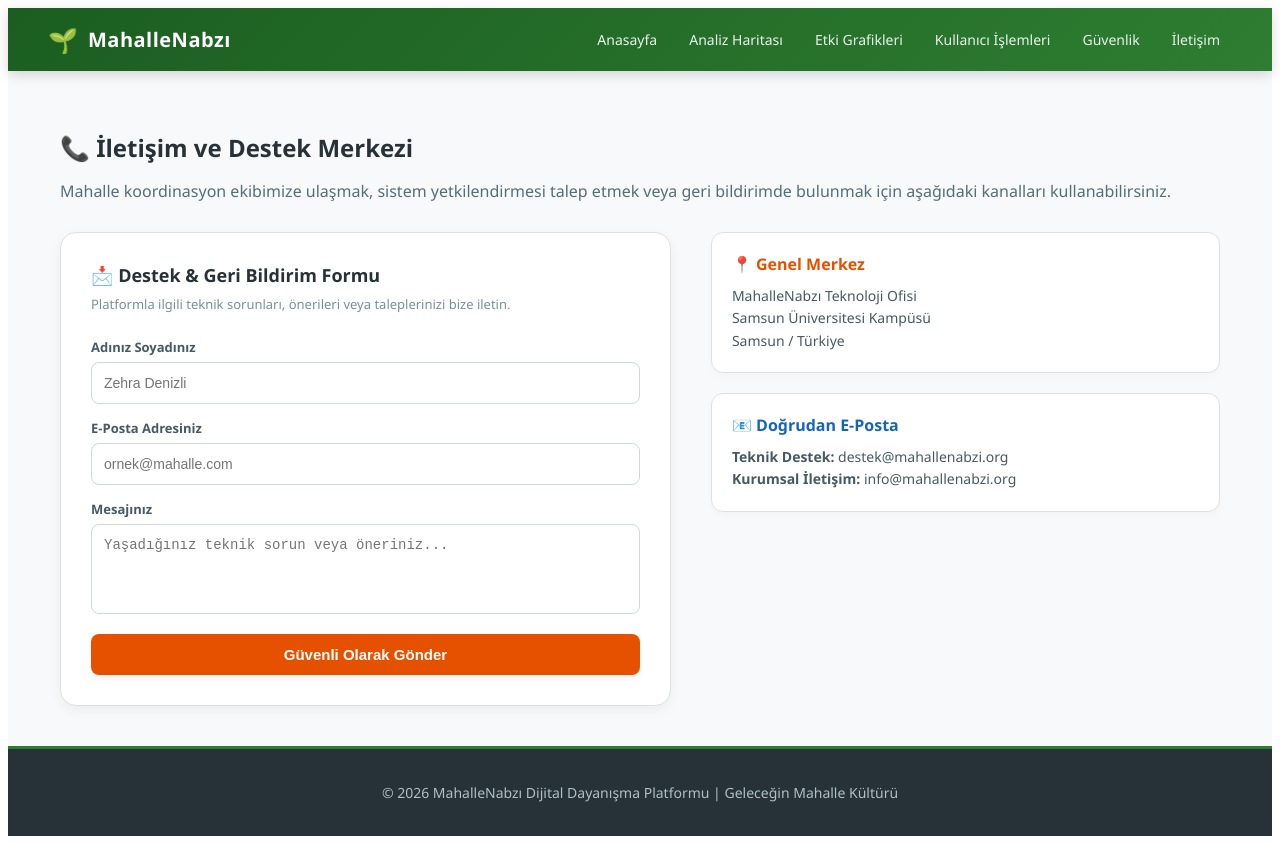
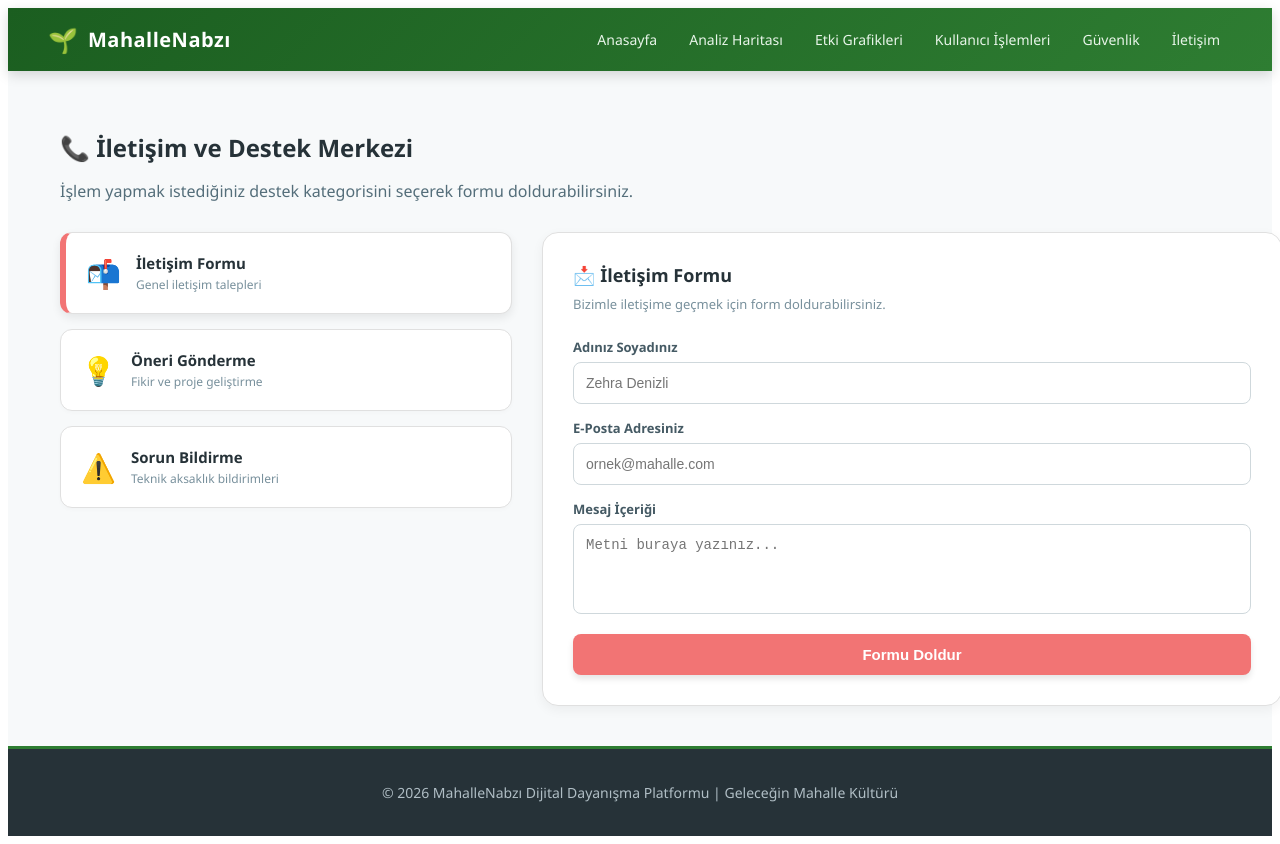
Before and after one commit to zehradenizli4/mahalle-nabzi-react, a React (Vite) app: page /iletisim in a window 1280 px wide. Built offline with nearby package versions, Linux system fonts and the light colour scheme.

Commit message:
Iletisim/Destek sayfasi site haritasindaki 3 lu yapiya (Iletisim, Oneri, Sorun) tam uyumlu hale getirildi

```diff
--- a/src/components/ContactForm.jsx
+++ b/src/components/ContactForm.jsx
@@ -1,12 +1,11 @@
 import React, { useState } from 'react'
 
-function ContactForm() {
+function ContactForm({ aktifKategori }) {
   const [gonderildi, setGonderildi] = useState(false)
 
   const handleSubmit = (e) => {
     e.preventDefault()
     setGonderildi(true)
-    // 3 saniye sonra başarı mesajını kapatma simülasyonu
     setTimeout(() => setGonderildi(false), 3000)
   }
 
@@ -20,14 +19,38 @@ function ContactForm() {
     fontSize: '14px'
   }
 
+  // Aktif kategoriye göre form içeriklerini dinamik eşleştiriyoruz
+  const formIcerikleri = {
+    iletisim: {
+      baslik: '📩 İletişim Formu',
+      tanim: 'Bizimle iletişime geçmek için form doldurabilirsiniz.',
+      butonText: 'Formu Doldur',
+      renk: '#f27474'
+    },
+    oneri: {
+      baslik: '💡 Öneri Gönderme',
+      tanim: 'Projemizi geliştirmek için önerilerinizi paylaşabilirsiniz.',
+      butonText: 'Öneri Gönder',
+      renk: '#f27474'
+    },
+    sorun: {
+      baslik: '⚠️ Sorun Bildirme',
+      tanim: 'Karşılaştığınız sorunları bildirerek daha iyi bir deneyim yaşamamıza yardımcı olun.',
+      butonText: 'Bildirim Yap',
+      renk: '#f27474'
+    }
+  }
+
+  const mevcutForm = formIcerikleri[aktifKategori]
+
   return (
-    <div style={{ backgroundColor: '#fff', padding: '30px', borderRadius: '16px', boxShadow: '0 4px 12px rgba(0,0,0,0.05)', border: '1px solid #e0e0e0', maxWidth: '550px' }}>
-      <h4 style={{ margin: '0 0 8px 0', color: '#263238', fontSize: '18px' }}>📩 Destek & Geri Bildirim Formu</h4>
-      <p style={{ margin: '0 0 25px 0', color: '#78909c', fontSize: '13px' }}>Platformla ilgili teknik sorunları, önerileri veya taleplerinizi bize iletin.</p>
+    <div style={{ backgroundColor: '#fff', padding: '30px', borderRadius: '16px', boxShadow: '0 4px 12px rgba(0,0,0,0.05)', border: '1px solid #e0e0e0', width: '100%' }}>
+      <h4 style={{ margin: '0 0 8px 0', color: '#263238', fontSize: '18px' }}>{mevcutForm.baslik}</h4>
+      <p style={{ margin: '0 0 25px 0', color: '#78909c', fontSize: '13px' }}>{mevcutForm.tanim}</p>
 
       {gonderildi ? (
-        <div style={{ padding: '15px', backgroundColor: '#e8f5e9', color: '#2e7d32', borderRadius: '8px', fontWeight: '600', fontSize: '14px', textAlign: 'center', animation: 'fadeIn 0.3s' }}>
-          🎉 Mesajınız başarıyla iletildi! En kısa sürede döneceğiz.
+        <div style={{ padding: '15px', backgroundColor: '#e8f5e9', color: '#2e7d32', borderRadius: '8px', fontWeight: '600', fontSize: '14px', textAlign: 'center' }}>
+          🎉 Bildiriminiz başarıyla iletildi!
         </div>
       ) : (
         <form onSubmit={handleSubmit}>
@@ -37,11 +60,11 @@ function ContactForm() {
           <label style={{ fontSize: '13px', fontWeight: '600', color: '#455a64', display: 'block', marginBottom: '6px' }}>E-Posta Adresiniz</label>
           <input type="email" required placeholder="ornek@mahalle.com" style={inputStyle} />
 
-          <label style={{ fontSize: '13px', fontWeight: '600', color: '#455a64', display: 'block', marginBottom: '6px' }}>Mesajınız</label>
-          <textarea required placeholder="Yaşadığınız teknik sorun veya öneriniz..." rows="4" style={{ ...inputStyle, resize: 'none' }}></textarea>
+          <label style={{ fontSize: '13px', fontWeight: '600', color: '#455a64', display: 'block', marginBottom: '6px' }}>Mesaj İçeriği</label>
+          <textarea required placeholder="Metni buraya yazınız..." rows="4" style={{ ...inputStyle, resize: 'none' }}></textarea>
 
-          <button type="submit" style={{ width: '100%', backgroundColor: '#e65100', color: 'white', border: 'none', padding: '12px', borderRadius: '8px', fontWeight: '600', cursor: 'pointer', fontSize: '15px', boxShadow: '0 4px 6px rgba(0,0,0,0.05)', transition: 'background 0.2s' }}>
-            Güvenli Olarak Gönder
+          <button type="submit" style={{ width: '100%', backgroundColor: mevcutForm.renk, color: 'white', border: 'none', padding: '12px', borderRadius: '8px', fontWeight: '600', cursor: 'pointer', fontSize: '15px', boxShadow: '0 4px 6px rgba(0,0,0,0.1)', transition: 'background 0.2s' }}>
+            {mevcutForm.butonText}
           </button>
         </form>
       )}
--- a/src/pages/ContactSupport.jsx
+++ b/src/pages/ContactSupport.jsx
@@ -1,41 +1,69 @@
-import React from 'react'
+import React, { useState } from 'react'
 import ContactForm from '../components/ContactForm'
 
 function ContactSupport() {
+  // Site haritasına göre seçili kategoriyi tutan state
+  const [aktifKategori, setAktifKategori] = useState('iletisim')
+
+  const solKutuStyle = (kategoriAdi) => ({
+    display: 'flex',
+    alignItems: 'center',
+    gap: '15px',
+    padding: '20px',
+    backgroundColor: '#fff',
+    borderRadius: '12px',
+    border: '1px solid #e0e0e0',
+    borderLeft: aktifKategori === kategoriAdi ? '6px solid #f27474' : '1px solid #e0e0e0',
+    cursor: 'pointer',
+    transition: 'all 0.2s',
+    boxShadow: aktifKategori === kategoriAdi ? '0 4px 10px rgba(0,0,0,0.08)' : '0 2px 4px rgba(0,0,0,0.02)'
+  })
+
   return (
     <div style={{ animation: 'fadeIn 0.4s ease-in' }}>
       <h2 style={{ color: '#263238', marginBottom: '10px' }}>📞 İletişim ve Destek Merkezi</h2>
       <p style={{ color: '#546e7a', marginBottom: '30px' }}>
-        Mahalle koordinasyon ekibimize ulaşmak, sistem yetkilendirmesi talep etmek veya geri bildirimde bulunmak için aşağıdaki kanalları kullanabilirsiniz.
+        İşlem yapmak istediğiniz destek kategorisini seçerek formu doldurabilirsiniz.
       </p>
 
-      <div style={{ display: 'flex', gap: '40px', flexWrap: 'wrap' }}>
+      {/* İki Bölümlü Düzen: Sol Taraf Haritadaki Seçenekler, Sağ Taraf Dinamik Form */}
+      <div style={{ display: 'flex', gap: '30px', flexWrap: 'wrap' }}>
 
-        {/* Sol Taraf: İnteraktif İletişim Formu */}
-        <div style={{ flex: '1.2', minWidth: '300px' }}>
-          <ContactForm />
+        {/* SOL PANEL: SİTE HARİTASINDAKİ 3 ANA KUTU */}
+        <div style={{ flex: '1', minWidth: '280px', display: 'flex', flexDirection: 'column', gap: '15px' }}>
+
+          {/* 1. Kutuyu Seç: İletişim Formu */}
+          <div onClick={() => setAktifKategori('iletisim')} style={solKutuStyle('iletisim')}>
+            <span style={{ fontSize: '28px' }}>📬</span>
+            <div>
+              <h4 style={{ margin: '0', color: '#263238', fontSize: '15px' }}>İletişim Formu</h4>
+              <p style={{ margin: '3px 0 0 0', color: '#78909c', fontSize: '12px' }}>Genel iletişim talepleri</p>
+            </div>
+          </div>
+
+          {/* 2. Kutuyu Seç: Öneri Gönderme */}
+          <div onClick={() => setAktifKategori('oneri')} style={solKutuStyle('oneri')}>
+            <span style={{ fontSize: '28px' }}>💡</span>
+            <div>
+              <h4 style={{ margin: '0', color: '#263238', fontSize: '15px' }}>Öneri Gönderme</h4>
+              <p style={{ margin: '3px 0 0 0', color: '#78909c', fontSize: '12px' }}>Fikir ve proje geliştirme</p>
+            </div>
+          </div>
+
+          {/* 3. Kutuyu Seç: Sorun Bildirme */}
+          <div onClick={() => setAktifKategori('sorun')} style={solKutuStyle('sorun')}>
+            <span style={{ fontSize: '28px' }}>⚠️</span>
+            <div>
+              <h4 style={{ margin: '0', color: '#263238', fontSize: '15px' }}>Sorun Bildirme</h4>
+              <p style={{ margin: '3px 0 0 0', color: '#78909c', fontSize: '12px' }}>Teknik aksaklık bildirimleri</p>
+            </div>
+          </div>
+
         </div>
 
-        {/* Sağ Taraf: Kurumsal İletişim Bilgileri */}
-        <div style={{ flex: '1', minWidth: '280px', display: 'flex', flexDirection: 'column', gap: '20px' }}>
-
-          <div style={{ backgroundColor: '#fff', padding: '20px', borderRadius: '12px', boxShadow: '0 4px 6px rgba(0,0,0,0.02)', border: '1px solid #e0e0e0' }}>
-            <h4 style={{ margin: '0 0 10px 0', color: '#e65100' }}>📍 Genel Merkez</h4>
-            <p style={{ margin: '0', fontSize: '14px', color: '#455a64', lineHeight: '1.6' }}>
-              MahalleNabzı Teknoloji Ofisi<br />
-              Samsun Üniversitesi Kampüsü<br />
-              Samsun / Türkiye
-            </p>
-          </div>
-
-          <div style={{ backgroundColor: '#fff', padding: '20px', borderRadius: '12px', boxShadow: '0 4px 6px rgba(0,0,0,0.02)', border: '1px solid #e0e0e0' }}>
-            <h4 style={{ margin: '0 0 10px 0', color: '#1565c0' }}>📧 Doğrudan E-Posta</h4>
-            <p style={{ margin: '0', fontSize: '14px', color: '#455a64', lineHeight: '1.6' }}>
-              <strong>Teknik Destek:</strong> destek@mahallenabzi.org<br />
-              <strong>Kurumsal İletişim:</strong> info@mahallenabzi.org
-            </p>
-          </div>
-
+        {/* SAĞ PANEL: SEÇİLEN KATEGORİYE GÖRE DEĞİŞEN DİNAMİK FORM */}
+        <div style={{ flex: '1.5', minWidth: '320px' }}>
+          <ContactForm aktifKategori={aktifKategori} />
         </div>
 
       </div>
--- a/src/pages/UserActions.jsx
+++ b/src/pages/UserActions.jsx
@@ -1,8 +1,11 @@
 import React, { useState } from 'react'
 
 function UserActions() {
-  const [aktifForm, setAktifForm] = useState('register') // Varsayılan olarak haritadaki ilk kutu (Gönüllü Ol) açık gelsin
+  const [aktifForm, setAktifForm] = useState('register')
   const [secilenRol, setSecilenRol] = useState('')
+
+  // 🌟 Profil panelindeki aktif alt sekmeyi takip eden state
+  const [acikProfilSekme, setAcikProfilSekme] = useState(null)
 
   const inputStyle = {
     width: '100%',
@@ -28,21 +31,43 @@ function UserActions() {
     boxShadow: '0 4px 6px rgba(0,0,0,0.05)'
   })
 
-  // Yan Menü Link Stili
-  const menuLinkStyle = {
+  // Profil Başlık Tıklama Fonksiyonu
+  const toggleProfilSekme = (sekmeAdi) => {
+    if (acikProfilSekme === sekmeAdi) {
+      setAcikProfilSekme(null)
+    } else {
+      setAcikProfilSekme(sekmeAdi)
+    }
+  }
+
+  // Ortak Menü Başlık Stili
+  const menuHeaderStyle = (isOpen) => ({
     display: 'flex',
     alignItems: 'center',
-    gap: '12px',
+    justifyContent: 'space-between',
     padding: '12px 15px',
     color: '#455a64',
     fontSize: '14px',
-    fontWeight: '500',
-    textDecoration: 'none',
+    fontWeight: '600',
     borderRadius: '8px',
-    backgroundColor: '#f8f9fa',
+    backgroundColor: isOpen ? '#eceff1' : '#f8f9fa',
     border: '1px solid #cfd8dc',
     cursor: 'pointer',
     transition: 'all 0.2s'
+  })
+
+  // Alt Sekme İçerik Kutusu Stili
+  const subContentStyle = {
+    padding: '12px',
+    marginTop: '5px',
+    marginBottom: '10px',
+    borderRadius: '8px',
+    backgroundColor: '#fafafa',
+    border: '1px solid #e0e0e0',
+    fontSize: '13px',
+    color: '#37474f',
+    lineHeight: '1.5',
+    animation: 'fadeIn 0.2s ease-out'
   }
 
   return (
@@ -52,7 +77,7 @@ function UserActions() {
         Hesabınıza giriş yapın, gönüllü ağımıza katılın veya profil ayarlarınızı yönetin.
       </p>
 
-      {/* Üst Sekme Seçimi (Kayıt Ol ismi Gönüllü Ol olarak değiştirildi) */}
+      {/* Üst Sekme Seçimi */}
       <div style={{ display: 'flex', backgroundColor: '#eceff1', padding: '6px', borderRadius: '10px', marginBottom: '30px', maxWidth: '500px', margin: '0 auto 30px auto' }}>
         <button
           onClick={() => setAktifForm('register')}
@@ -68,7 +93,7 @@ function UserActions() {
         </button>
       </div>
 
-      {/* GÖRSELDEKİ EKSİKSİZ DÜZEN: Formlar ve Profil Menüsü Yana Yana */}
+      {/* Ana Düzen */}
       <div style={{ display: 'flex', gap: '30px', flexWrap: 'wrap', alignItems: 'flex-start', justifyContent: 'center' }}>
 
         {/* Sol/Orta Taraf: Aktif Form Alanı */}
@@ -122,9 +147,9 @@ function UserActions() {
 
         </div>
 
-        {/* 🌟 2. GÖRSELDEKİ EKSİKSİZ "PROFİL YAN MENÜSÜ" KUTUSU */}
+        {/* 🌟 YENİLENEN İNTERAKTİF PROFİL YAN MENÜSÜ (ALT SEKME ÖRNEKLERİYLE) */}
         <div style={{
-          flex: '1', minWidth: '260px', maxWidth: '320px', backgroundColor: '#fff', padding: '25px',
+          flex: '1', minWidth: '280px', maxWidth: '340px', backgroundColor: '#fff', padding: '25px',
           borderRadius: '16px', boxShadow: '0 4px 12px rgba(0,0,0,0.05)', border: '1px solid #e0e0e0',
           display: 'flex', flexDirection: 'column', gap: '10px'
         }}>
@@ -132,14 +157,71 @@ function UserActions() {
             ⚙️ Profil Paneli
           </h4>
 
-          <div style={menuLinkStyle}>👤 Profilim</div>
-          <div style={menuLinkStyle}>🤝 Destek Geçmişim</div>
-          <div style={menuLinkStyle}>🔔 Bildirimlerim</div>
-          <div style={menuLinkStyle}>🛠️ Ayarlar</div>
+          {/* 1. SEKMEYİ AÇ: PROFİLİM */}
+          <div>
+            <div onClick={() => toggleProfilSekme('profil')} style={menuHeaderStyle(acikProfilSekme === 'profil')}>
+              <span>👤 Profilim</span>
+              <span>{acikProfilSekme === 'profil' ? '▲' : '▼'}</span>
+            </div>
+            {acikProfilSekme === 'profil' && (
+              <div style={subContentStyle}>
+                <div><strong>📍 Mahalle:</strong> Cumhuriyet Mahallesi</div>
+                <div style={{ marginTop: '5px' }}><strong>🆔 Kullanıcı ID:</strong> #26385</div>
+              </div>
+            )}
+          </div>
 
-          <div style={{ ...menuLinkStyle, color: '#c62828', backgroundColor: '#ffebee', borderColor: '#ffcdd2', marginTop: '10px' }}>
+          {/* 2. SEKMEYİ AÇ: DESTEK GEÇMİŞİM */}
+          <div>
+            <div onClick={() => toggleProfilSekme('destek')} style={menuHeaderStyle(acikProfilSekme === 'destek')}>
+              <span>🤝 Destek Geçmişim</span>
+              <span>{acikProfilSekme === 'destek' ? '▲' : '▼'}</span>
+            </div>
+            {acikProfilSekme === 'destek' && (
+              <div style={subContentStyle}>
+                <div style={{ borderBottom: '1px solid #e0e0e0', paddingBottom: '5px' }}>📦 <strong>Erzak Paketi</strong> - Teslim Edildi (12.05.2026)</div>
+                <div style={{ marginTop: '5px' }}>📚 <strong>Kırtasiye Seti</strong> - Süreçte (04.06.2026)</div>
+              </div>
+            )}
+          </div>
+
+          {/* 3. SEKMEYİ AÇ: BİLDİRİMLERİM */}
+          <div>
+            <div onClick={() => toggleProfilSekme('bildirim')} style={menuHeaderStyle(acikProfilSekme === 'bildirim')}>
+              <span>🔔 Bildirimlerim</span>
+              <span>{acikProfilSekme === 'bildirim' ? '▲' : '▼'}</span>
+            </div>
+            {acikProfilSekme === 'bildirim' && (
+              <div style={subContentStyle}>
+                <div style={{ borderBottom: '1px solid #e0e0e0', paddingBottom: '5px' }}>📢 Muhtarınız yeni bir gıda ihtiyacı doğruladı.</div>
+                <div style={{ marginTop: '5px' }}>🎉 Üstlendiğiniz yakacak desteği hedefine ulaştı!</div>
+              </div>
+            )}
+          </div>
+
+          {/* 4. SEKMEYİ AÇ: AYARLAR */}
+          <div>
+            <div onClick={() => toggleProfilSekme('ayarlar')} style={menuHeaderStyle(acikProfilSekme === 'ayarlar')}>
+              <span>🛠️ Ayarlar</span>
+              <span>{acikProfilSekme === 'ayarlar' ? '▲' : '▼'}</span>
+            </div>
+            {acikProfilSekme === 'ayarlar' && (
+              <div style={subContentStyle}>
+                <div>📧 <strong>E-Posta Değiştir</strong></div>
+                <div style={{ marginTop: '5px' }}>🔑 <strong>Şifre Güncelleme</strong></div>
+              </div>
+            )}
+          </div>
+
+          {/* ÇIKIŞ BUTONU */}
+          <div style={{
+            display: 'flex', alignItems: 'center', gap: '12px', padding: '12px 15px',
+            color: '#c62828', fontSize: '14px', fontWeight: '600', borderRadius: '8px',
+            backgroundColor: '#ffebee', border: '1px solid #ffcdd2', cursor: 'pointer', marginTop: '10px'
+          }}>
             🚪 Çıkış Yap
           </div>
+
         </div>
 
       </div>
```
